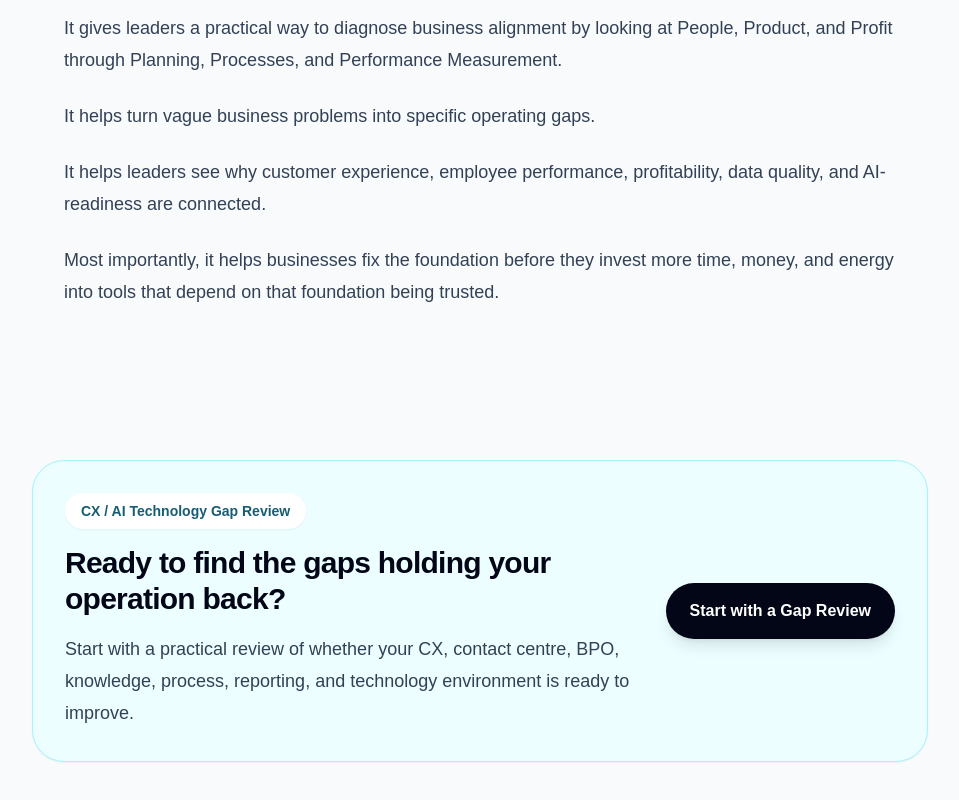
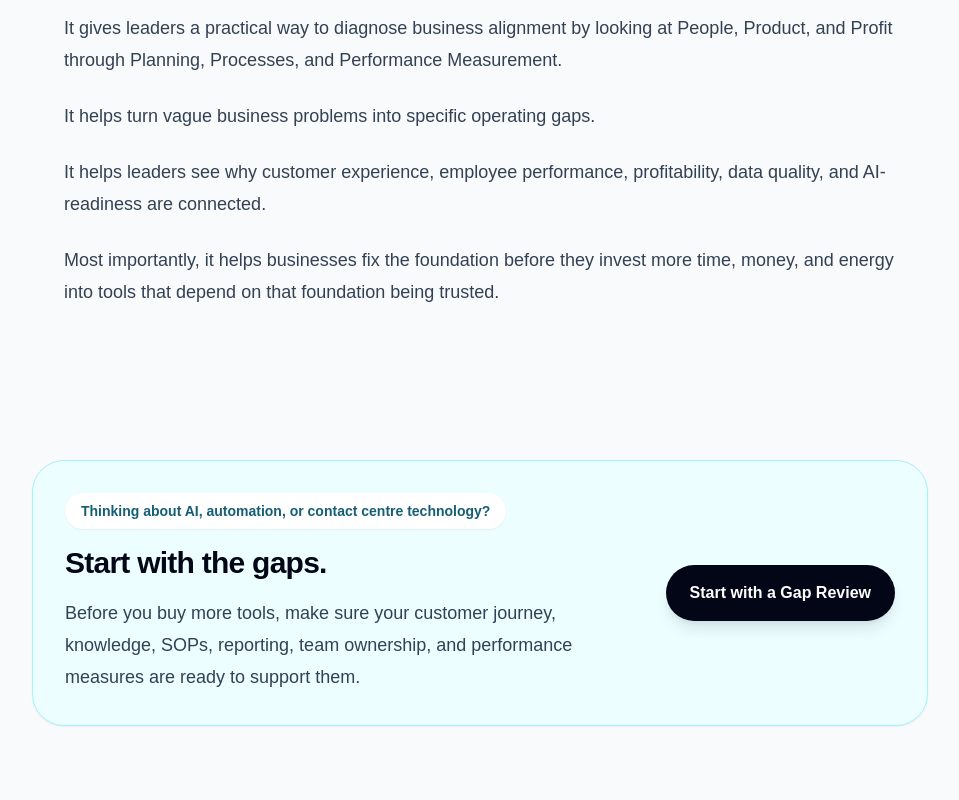
Before and after one commit to brent-prog/3pwebsite, a Next.js app: page /blog/3px3p-matrix-business-alignment in a window 1280 px wide. Shown: the part 6109-6909 px from the top of the page, without its empty margins (160-1119 px from the left). Built offline with nearby package versions, Linux system fonts and the light colour scheme.

Commit message:
Tighten blog article CTA copy

```diff
--- a/app/components/CallToAction.tsx
+++ b/app/components/CallToAction.tsx
@@ -6,13 +6,13 @@ export default function CallToAction() {
       <div className="flex flex-col gap-6 md:flex-row md:items-center md:justify-between">
         <div className="max-w-2xl">
           <p className="mb-4 inline-flex rounded-full bg-white px-4 py-2 text-sm font-black text-cyan-800 shadow-sm">
-            CX / AI Technology Gap Review
+            Thinking about AI, automation, or contact centre technology?
           </p>
           <h2 className="text-3xl font-black tracking-tight text-slate-950">
-            Ready to find the gaps holding your operation back?
+            Start with the gaps.
           </h2>
           <p className="mt-4 text-lg leading-8 text-slate-700">
-            Start with a practical review of whether your CX, contact centre, BPO, knowledge, process, reporting, and technology environment is ready to improve.
+            Before you buy more tools, make sure your customer journey, knowledge, SOPs, reporting, team ownership, and performance measures are ready to support them.
           </p>
         </div>
         <Link
```
